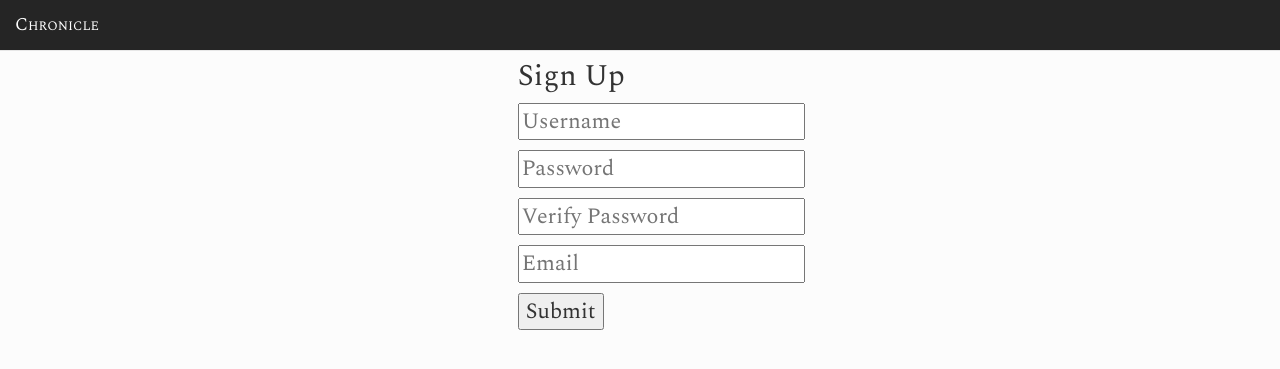
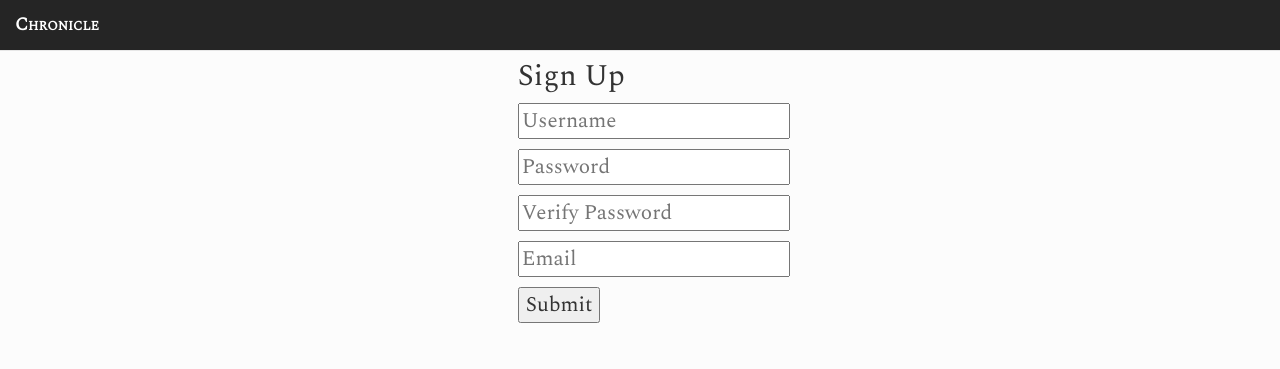
Before and after one commit to ianagpawa/tech-blog, a Flask app: page /signup/ in a window 1280 px wide. Shown: the top 369 px of the page. Run offline with Flask 2, Linux system fonts and the light colour scheme; some libraries are stand-ins or nearby versions.

Commit message:
refactor: Updated layout for post page

```diff
--- a/static/css/style.css
+++ b/static/css/style.css
@@ -5,11 +5,12 @@
 .chronicle{
     color: white;
     font-variant: small-caps;
+    font-weight: bold;
 }
 
 body{
     font-family: 'Spectral', serif;
-    font-size: 22px;
+    font-size: 21px;
     padding-top: 5vh;
     background-color: #FCFCFC;
 }
```
Also changed, not shown: templates/post.html (+3 -4 lines).
